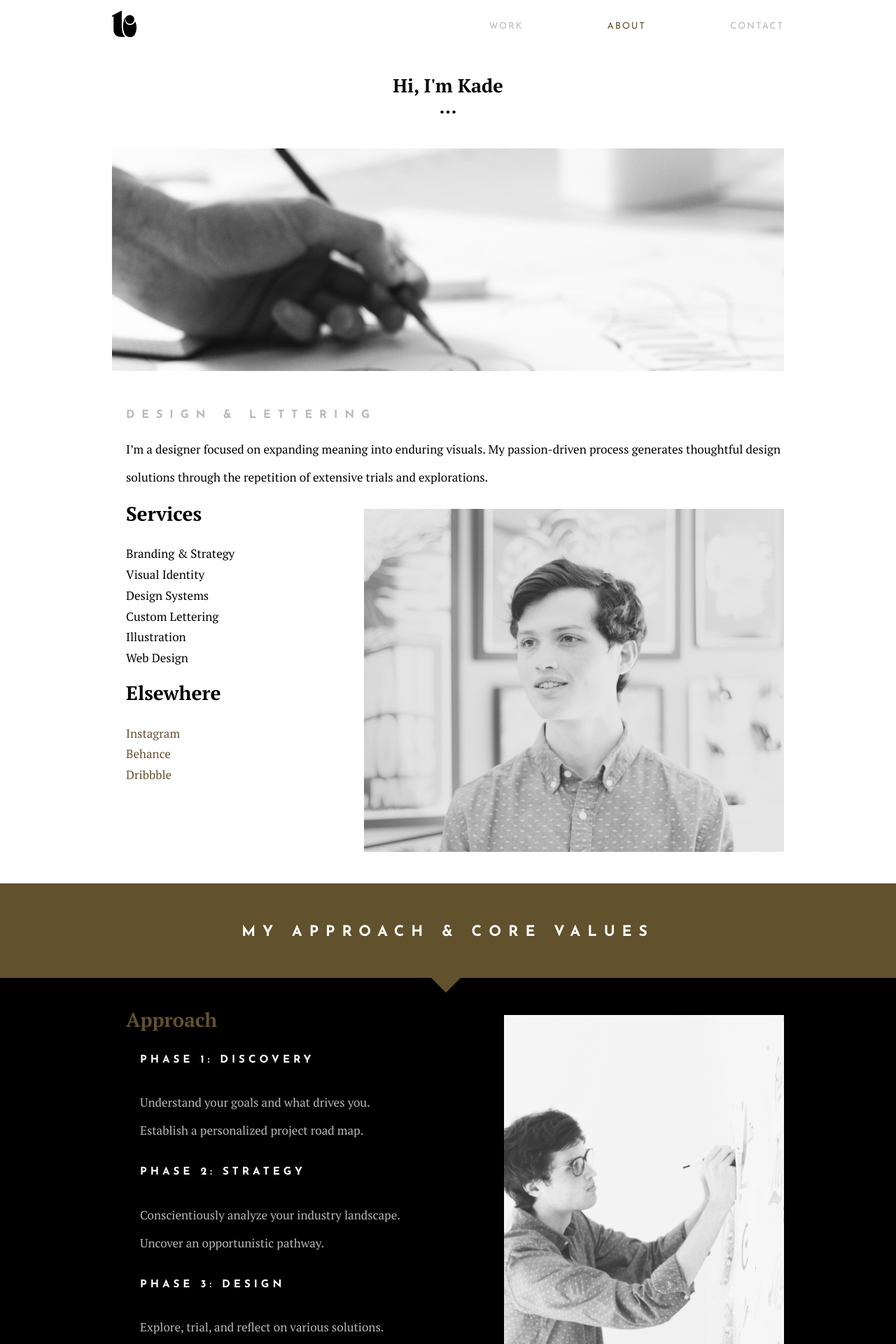
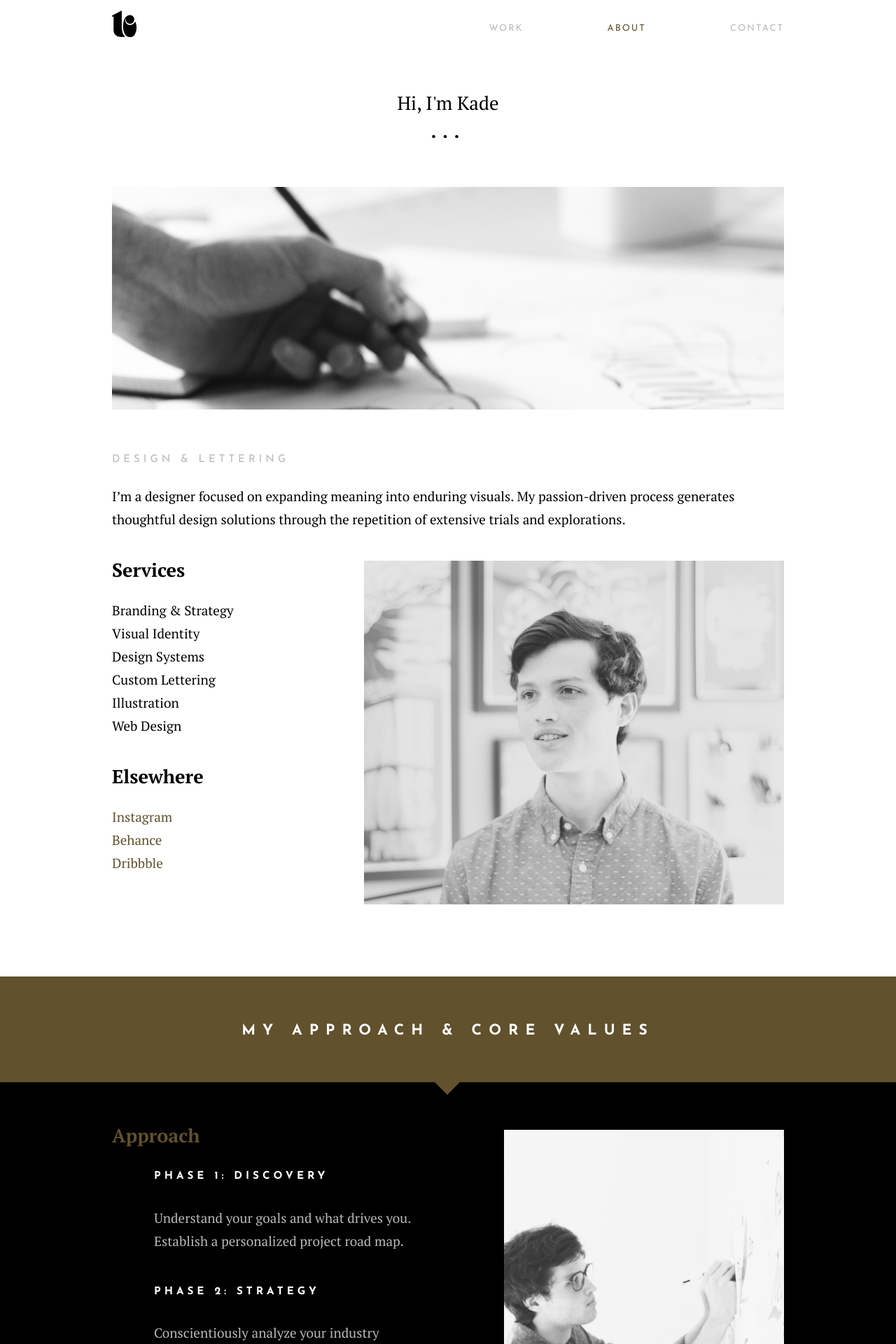
Before and after one commit to darzaccaro/ktype, a React (Create React App) app: page /about in a window 1280 px wide. Shown: the part 20-1940 px from the top of the page at 70% size. Built offline with nearby package versions, Linux system fonts and the light colour scheme.

Commit message:
pixel push session

```diff
--- a/src/App.css
+++ b/src/App.css
@@ -1,31 +1,34 @@
 body {
   font-family: "PT Serif", serif;
-  font-size: 17px;
+  font-size: 19px;
   margin: 0px;
   padding: 0px;
-  line-height: 1.75em;
+  line-height: 33px;
 }
 
 p {
   margin-top: 0px;
-  line-height: 40px;
 }
 
 h1 {
   font-family: "PT Serif", serif;
   font-size: 27px;
   font-weight: 700;
+  line-height: 1.4em;
 }
+
 h2 {
   font-family: "Josefin Sans", sans-serif;
-  letter-spacing: 10px;
+  letter-spacing: 5px;
   font-size: 1rem;
+  line-height: 46px;
 }
 
 h3 {
   font-family: "PT Serif", serif;
-  font-size: 1.75rem;
+  font-size: 27px;
   margin-top: 0px;
+  margin-bottom: 24px;
 }
 h4,
 h5 {
@@ -93,4 +96,5 @@ a:hover {
   margin-left: 0px;
   display: block;
   padding: 25px;
+  font-size: 1.5em;
 }
--- a/src/components/BarLink.jsx
+++ b/src/components/BarLink.jsx
@@ -23,7 +23,8 @@ const BarLink = ({ text, to }) => {
             padding: 50,
             paddingTop: 55,
             marginBottom: 0,
-            fontSize: 21
+            fontSize: 21,
+            letterSpacing: 10
           }}
         >
           {text}
--- a/src/components/Header.jsx
+++ b/src/components/Header.jsx
@@ -25,7 +25,12 @@ function Header({ location }) {
           onClick={() => toggleMenu(!isMenuOpen)}
         >
           {isMenuOpen ? (
-            <img src="/icons/x.svg" alt="x" width="25px"></img>
+            <img
+              src="/icons/x.svg"
+              alt="x"
+              width="25px"
+              style={{ position: "relative", bottom: 10 }}
+            ></img>
           ) : (
             "MENU"
           )}
@@ -66,7 +71,7 @@ function Header({ location }) {
             position: "absolute",
             display: isMenuOpen ? "inherit" : "none",
             width: "100%",
-            height: "100%",
+            height: "calc(100vh - 79px)",
             backgroundColor: theme.colors.white,
             paddingTop: 75
           }}
--- a/src/pages/about.jsx
+++ b/src/pages/about.jsx
@@ -9,11 +9,18 @@ export default function About() {
   return (
     <div>
       <div style={{ maxWidth: theme.sizes.contentWidth, margin: "0 auto" }}>
-        <h1
-          style={{ textAlign: "center", marginBottom: theme.sizes.spacingV1 }}
+        <p
+          style={{
+            textAlign: "center",
+            marginBottom: theme.sizes.spacingV1,
+            fontWeight: "normal",
+            fontSize: "27px",
+            lineHeight: "40px"
+          }}
         >
-          Hi, I'm Kade<br></br>...
-        </h1>
+          Hi, I'm Kade<br></br>
+          <strong style={{ letterSpacing: 8 }}>...</strong>
+        </p>
         <img
           src="/about/01_sketching.jpg"
           alt="sketching"
@@ -25,7 +32,10 @@ export default function About() {
       <div
         style={{
           backgroundColor: theme.colors.brown,
-          marginTop: theme.sizes.spacingV1
+          marginTop:
+            width < theme.breakpoints.mobile
+              ? theme.sizes.spacingV1
+              : theme.sizes.spacingV1 + 55 - 12
         }}
       >
         <h2
@@ -35,7 +45,8 @@ export default function About() {
             padding: 50,
             paddingTop: 55,
             marginBottom: 0,
-            fontSize: 21
+            fontSize: 21,
+            letterSpacing: 10
           }}
         >
           MY APPROACH{width > theme.breakpoints.mobile && " & CORE VALUES"}
@@ -49,9 +60,9 @@ export default function About() {
         <div
           style={{
             margin: "0 auto",
-            width: 53,
+            width: 43,
             position: "relative",
-            bottom: 2,
+            bottom: 6,
             height: theme.sizes.triangleHeight
           }}
         >
@@ -132,7 +143,9 @@ function LinkSection({ isMobile, title, src, data }) {
             <h2
               style={{
                 color: theme.colors.grey,
-                marginTop: theme.sizes.spacingV3
+                marginTop: theme.sizes.spacingV3,
+                fontWeight: "normal",
+                fontSize: 15
               }}
             >
               DESIGN &amp; LETTERING
@@ -144,8 +157,8 @@ function LinkSection({ isMobile, title, src, data }) {
             </p>
           </div>
           <div>
-            <h3 style={{ marginTop: 0 }}>Services</h3>
-            <ul>
+            <h3 style={{ marginTop: theme.sizes.spacingV3 }}>Services</h3>
+            <ul style={{ marginBottom: theme.sizes.spacingV3 }}>
               <li>Branding & Strategy</li>
               <li>Visual Identity</li>
               <li>Design Systems</li>
@@ -154,7 +167,7 @@ function LinkSection({ isMobile, title, src, data }) {
               <li>Web Design</li>
             </ul>
             <h3 style={{ marginTop: theme.sizes.spacingV3 }}>Elsewhere</h3>
-            <ul>
+            <ul style={{ marginBottom: theme.sizes.spacingV3 }}>
               <li>
                 <a
                   href="https://instagram.com/ktype.xyz"
@@ -186,7 +199,7 @@ function LinkSection({ isMobile, title, src, data }) {
           </div>
         </div>
         <img
-          style={{ marginTop: 8 }}
+          style={{ marginTop: theme.sizes.spacingV3 - 16 }}
           src="/about/02_profile.jpg"
           alt="profile"
           width="100%"
@@ -195,16 +208,14 @@ function LinkSection({ isMobile, title, src, data }) {
     );
   } else {
     return (
-      <div style={{ overflow: "hidden", marginTop: theme.sizes.spacingV3 }}>
-        <div
-          style={{
-            paddingLeft: theme.sizes.spacingV3
-          }}
-        >
+      <div style={{ overflow: "hidden" }}>
+        <div>
           <h2
             style={{
               color: theme.colors.grey,
-              marginTop: theme.sizes.spacingV3
+              marginTop: theme.sizes.spacingV3,
+              fontWeight: "normal",
+              fontSize: 15
             }}
           >
             DESIGN &amp; LETTERING
@@ -216,17 +227,13 @@ function LinkSection({ isMobile, title, src, data }) {
           </p>
         </div>
         <img
-          style={{ float: "right", marginTop: 8 }}
+          style={{ float: "right", marginTop: theme.sizes.spacingV3 - 16 }}
           src="/about/02_profile.jpg"
           alt="profile"
           width="600px"
         ></img>
-        <div
-          style={{
-            paddingLeft: theme.sizes.spacingV3
-          }}
-        >
-          <h3 style={{ marginTop: 0 }}>Services</h3>
+        <div>
+          <h3 style={{ marginTop: theme.sizes.spacingV3 }}>Services</h3>
           <ul>
             <li>Branding & Strategy</li>
             <li>Visual Identity</li>
@@ -286,7 +293,7 @@ function Section({ isMobile, title, src, data }) {
           }}
         >
           <div>
-            <h3 style={{ color: theme.colors.brown }}>Approach</h3>
+            <h3 style={{ color: theme.colors.brown }}>{title}</h3>
             {data.map((e, i) => (
               <div
                 key={i}
@@ -334,16 +341,15 @@ function Section({ isMobile, title, src, data }) {
           src={src}
           alt={title}
         ></img>
-        <div
-          style={{
-            paddingLeft: theme.sizes.spacingV3
-          }}
-        >
-          <h3 style={{ color: theme.colors.brown }}>Approach</h3>
+        <div>
+          <h3 style={{ color: theme.colors.brown }}>{title}</h3>
           {data.map((e, i) => (
             <div
               key={i}
-              style={{ marginLeft: theme.sizes.indent, maxWidth: 400 }}
+              style={{
+                marginLeft: theme.sizes.indent + theme.sizes.spacingV3,
+                maxWidth: 400
+              }}
             >
               <h5 style={{ color: theme.colors.white }}>{e.title}</h5>
               <p
--- a/src/pages/work.jsx
+++ b/src/pages/work.jsx
@@ -70,7 +70,7 @@ export default function Work() {
             onMouseOver={() => setVisibility("visible")}
             onMouseLeave={() => setVisibility("hidden")}
           >
-            <img src={imgSrc} width={"100%"} alt={title}></img>
+            <img src={imgSrc} width={"100%"} maxWidth="400px" alt={title}></img>
           </div>
           <CardTag
             title={title}
@@ -116,13 +116,14 @@ export default function Work() {
     >
       <p
         style={{
-          fontSize: "1.5em",
+          fontSize: "27px",
           textAlign: "center",
           marginBottom: theme.sizes.spacingV1,
-          padding: 20
+          padding: 20,
+          lineHeight: "40px"
         }}
       >
-        The strategic visual design studio of Kade Tyler&mdash;specializing in
+        The strategic design studio of Kade Tyler&mdash;specializing in
         <br />
         thoughtful visual identities &amp; custom lettering.
       </p>
--- a/src/theme.js
+++ b/src/theme.js
@@ -14,11 +14,11 @@ export default {
     contentWidth: 960,
     cardHeight: 256,
     cardWidth: 448,
-    spacingV1: 45,
+    spacingV1: 60,
     spacingV2: 25,
-    spacingV3: 20,
+    spacingV3: 40,
     indent: 20,
-    triangleHeight: 23
+    triangleHeight: 20
   },
   breakpoints: {
     work: 1140,
```
